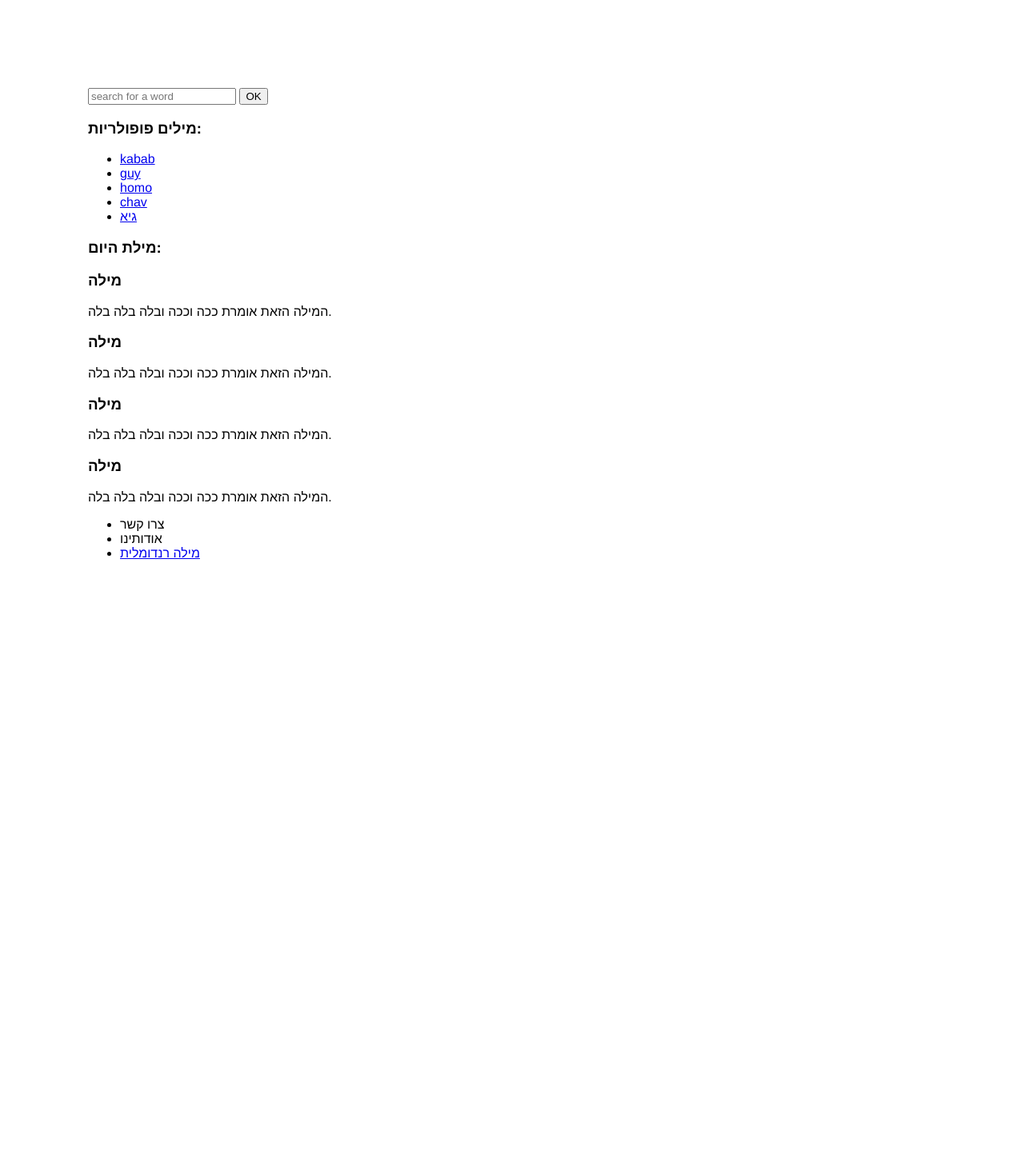
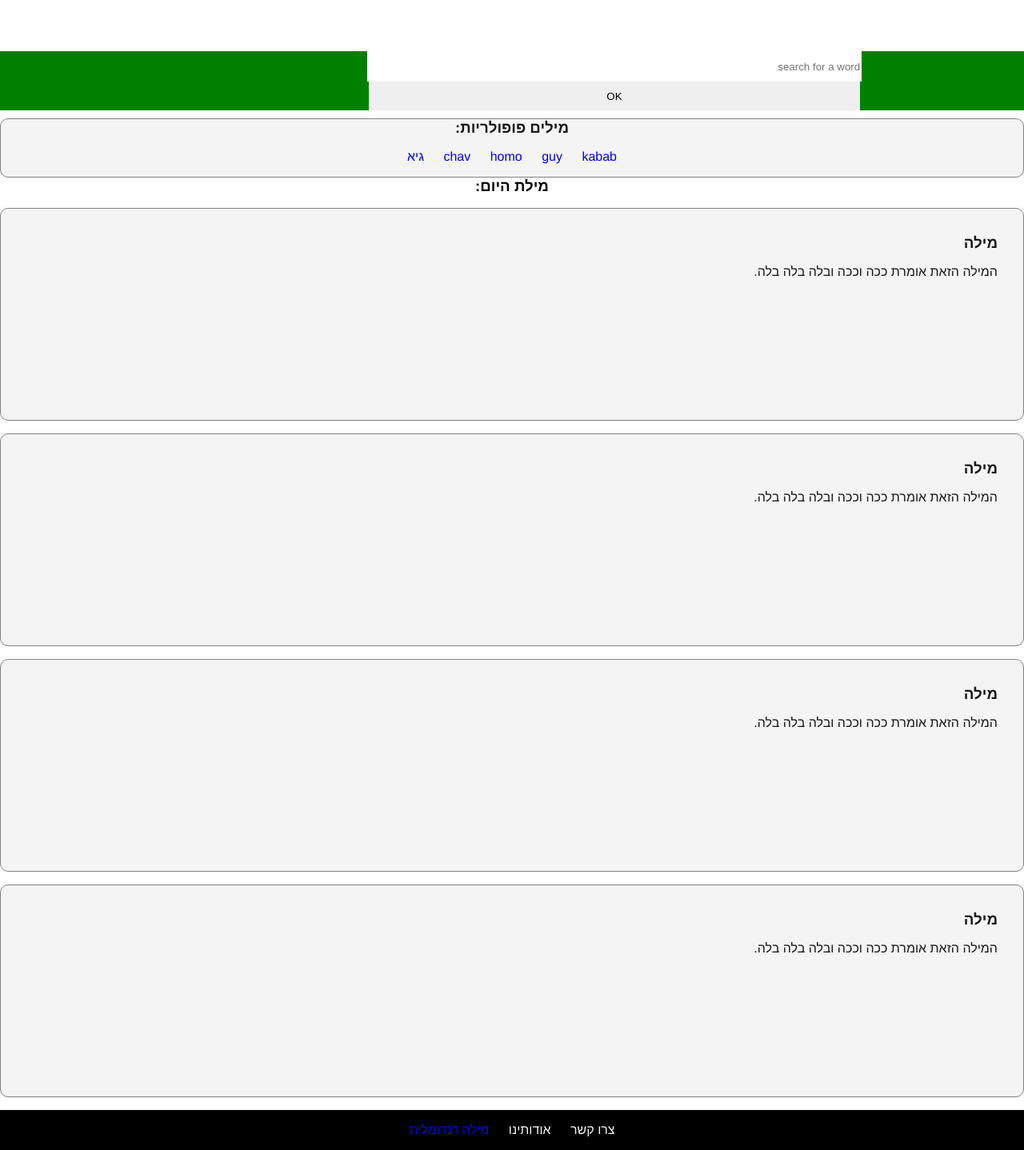
Before and after one commit to gystr/words, a Django app: page /words/ in a window 1280 px wide. Shown: the whole page at 80% size. Before the commit the page ends 699 px from the top, so only its background shows below. Run offline with Django 3.2, Linux system fonts and the light colour scheme; data comes from the database, SQL or seed files in the repository.

Commit message:
getting frustrated with css

```diff
--- a/words/static/words/style.css
+++ b/words/static/words/style.css
@@ -1,9 +1,88 @@
 body {
-  margin: 10px;
-  padding: 100px;
-  font-family: Helvetica,serif,sans-serif;
+	direction: rtl;
+	text-align: center;
+	width: 100%;
+	margin: 0;
+	font-family: 'Helvetica';
+	background-color: white;
+}
+ul {
+	list-style: none;
+	margin: 0;
+	text-decoration: none;
+	padding: 1em 0;
+
+}
+li {
+	display: inline;
+	margin: 0;
+}
+a {
+	padding: 15px 10px;
+	text-decoration: none;
+}
+h1, h2, h3, h4 {
+	margin: 0;
+}
+.container {
+		margin: 0;
+    display: grid;
+    grid-template-columns: repeat(12, 1fr);
+    grid-auto-rows: minmax(50px, auto);
+}
+img {
+  height: 150px;
 }
 
-h1 {
-  font-size: 50px;
+header {
+  text-align: center;
+  grid-column: span 12;
+  grid-row: 1 / 3;
+  background-color: green;
 }
+
+.header-logo {
+  float: right;
+}
+
+header form {
+  margin-top: 4em;
+  width: 80%;
+
+}
+header form input {
+  width: 60%;
+  height: 36px;
+  border: 0;
+}
+
+.random-table {
+  margin-top: 10px;
+  grid-column: 4 / 10;
+  grid-row: 3 / 8;
+  border: 1px grey solid;
+  background: #f4f4f4;
+  color: #181818;
+  border-radius: 10px;
+}
+.word_of_the_day {
+  grid-column: 4 / 10;
+  grid-row: 8 / 9;
+}
+.box {
+  grid-column: 4 / 10;
+  border: 1px grey solid;
+  background: #f4f4f4;
+  color: #181818;
+  border-radius: 10px;
+  padding: 2em;
+  margin: 1em 0;
+  min-height: 200px;
+  text-align: right;
+}
+
+footer {
+  grid-column: span 12;
+  background-color: black;
+  color: whitesmoke;
+}
--- a/words/templates/words/index.html
+++ b/words/templates/words/index.html
@@ -12,7 +12,7 @@
 <body>
 
 
-  <header >
+  <header class="">
     <form action="/words/" method="post">{% csrf_token %}
     <input name="query" type="text" name="your_name" placeholder="search for a word">
     <input type="submit" value="OK">
```
